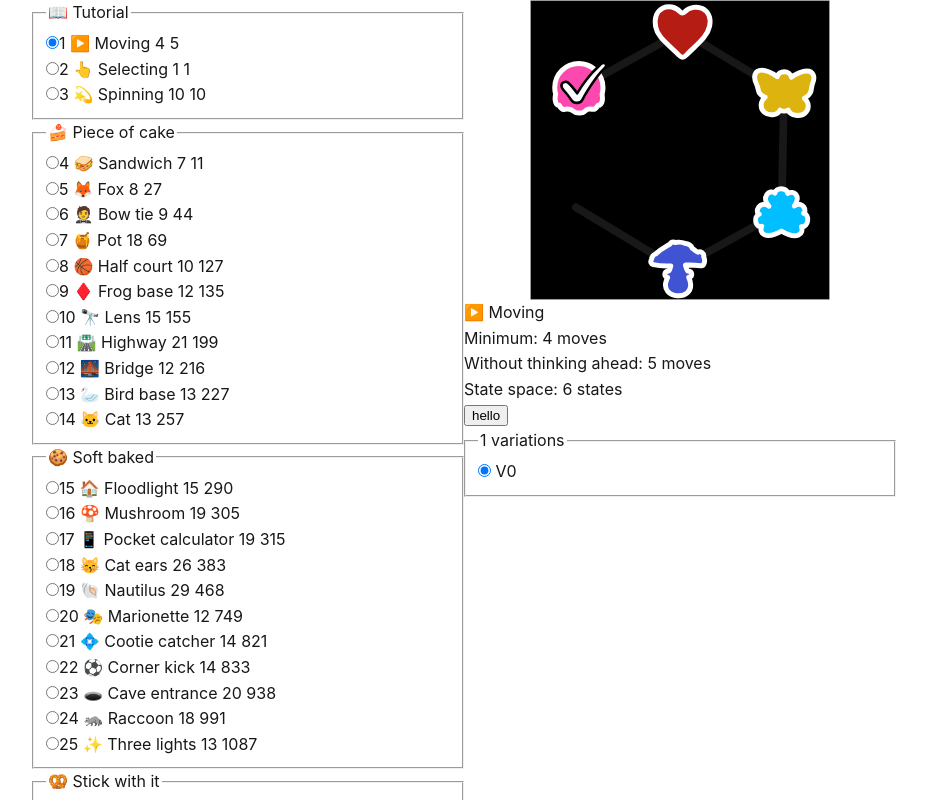
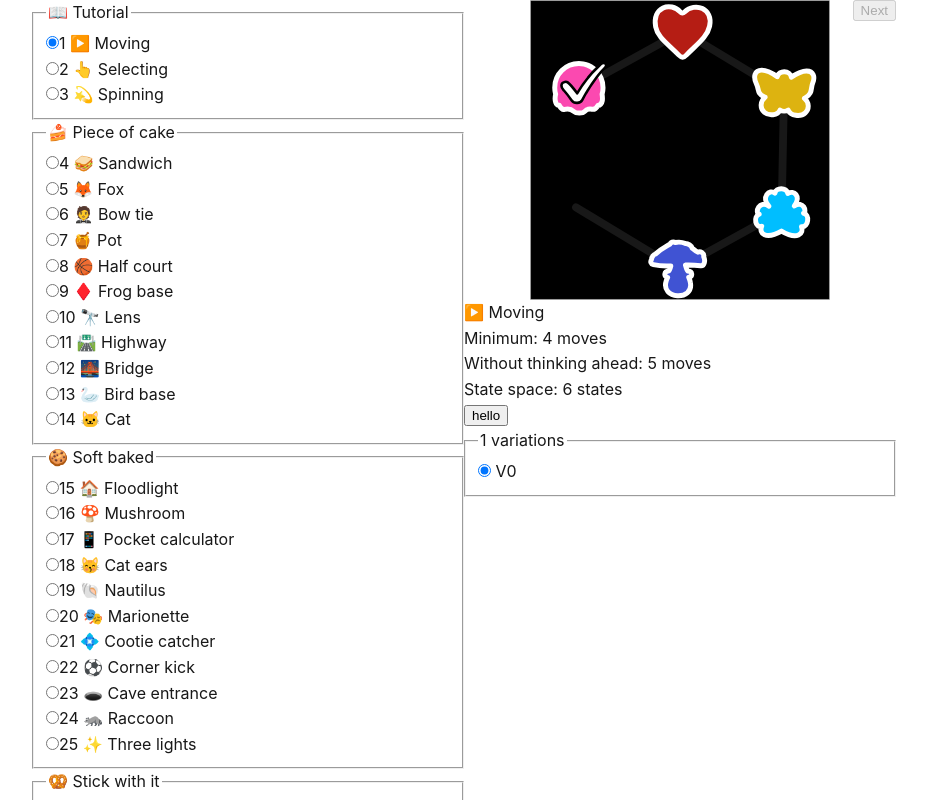
Before and after one commit to evashort/bead-puzzle, a Vue app: page / in a window 1280 px wide. Shown: the whole page, without its empty margins (176-1103 px from the left). Built offline with nearby package versions, Linux system fonts and the light colour scheme.

Commit message:
make next level button work

```diff
--- a/src/App.vue
+++ b/src/App.vue
@@ -4,7 +4,7 @@ import Switcher from './components/Switcher.vue';
 
 <template>
   <div style="height: 100vh;">
-    <Switcher startingId="pGA="/>
+    <Switcher/>
   </div>
 </template>
 
--- a/src/components/Game.vue
+++ b/src/components/Game.vue
@@ -33,7 +33,7 @@ export default {
     small: Boolean,
     buttonId: String,
   },
-  emits: ['update:beads'],
+  emits: ['update:won'],
   computed: {
     size() {
       return this.startingBeads.length + 1
@@ -493,7 +493,6 @@ export default {
     goForwardHelp() {
       let id = this.beads.indexOf(this.tail)
       this.beads[id] = this.hole
-      this.checkWin()
       this.animations[id] = 1 + this.animations[id] % 2
       this.oldBeads[id] = this.tail
       this.chosenTail = null
@@ -588,7 +587,6 @@ export default {
         this.history.pop()
         let id = this.beads.indexOf(this.hole)
         this.beads[id] = this.tail
-        this.checkWin()
         this.animations[id] = 3 + this.animations[id] % 2
         this.oldBeads[id] = this.hole
         if (this.history[0] == this.tail) {
@@ -759,9 +757,6 @@ export default {
       this.clickTarget = null
       this.history[this.history.length - 1] = this.hole
     },
-    checkWin() {
-      this.$emit('update:beads', [...this.beads])
-    },
   },
   watch: {
     startingBeads: {
@@ -776,7 +771,6 @@ export default {
         this.history = [hole, hole]
         this.chosenTail = null
         this.clickTarget = null
-        this.checkWin()
       },
       immediate: true,
     },
@@ -789,6 +783,9 @@ export default {
 
         this.animations = newAnimations
       }
+    },
+    won(newWon, oldWon) {
+      this.$emit('update:won', newWon)
     },
   },
 }
--- a/src/components/Switcher.vue
+++ b/src/components/Switcher.vue
@@ -24,27 +24,19 @@ export default {
       start = group.stop
     }
 
-    let idGraphs = {}
-    for (let graph of graphData.graphs) {
-      idGraphs[graph.id] = graph
-    }
-
     return {
-      id: this.startingId,
+      graphIndex: 0,
       variation: 0,
       groups: groups,
       graphs: graphData.graphs,
-      idGraphs: idGraphs,
-      beads: [],
       gameFocused: false,
     }
   },
   props: {
-    startingId: String,
   },
   computed: {
     graph() {
-      return this.idGraphs[this.id]
+      return this.graphs[this.graphIndex]
     },
     nodes() {
       return this.graph.nodes
@@ -98,17 +90,31 @@ export default {
 ### Keyboard
 1. Select **Up arrow** or **W** to move the beads around the loop.
 `,
-      }[this.id]
+      }[this.graph.id]
     },
   },
   methods: {
     onFocus(event) {
-      let gameButton = document.getElementById('gameArea')
-      this.gameFocused = gameButton.contains(event.target)
+      let nextButton = document.getElementById('nextButton')
+      if (nextButton.contains(event.target)) {
+        return
+      }
+
+      let gameArea = document.getElementById('gameArea')
+      this.gameFocused = gameArea.contains(event.target)
     },
+    nextLevel() {
+      this.graphIndex++
+      document.getElementById('gameButton').focus()
+    },
+    wonChanged(won) {
+      if (won) {
+        this.graph.won = true
+      }
+    }
   },
   watch: {
-    id(newId, oldId) {
+    graphIndex(newGraphIndex, oldGraphIndex) {
       this.variation = 0
     },
   },
@@ -126,14 +132,14 @@ export default {
         >
           <input
             type="radio"
-            :value="graph.id"
-            v-model="id"
+            :value="group.start + j"
+            v-model="graphIndex"
             :id="`level-${group.start + j}`"
             name="level"
           />
           <label :for="`level-${group.start + j}`">
-            {{group.start + j + 1}} {{graph.name || graph.id}}
-            {{graph.distance}} {{Math.round(graph.difficulty)}}
+            {{group.start + j + 1}}
+            {{graph.name || graph.id}}{{graph.won ? ' ✅' : ''}}
           </label>
           <br/>
         </template>
@@ -141,8 +147,21 @@ export default {
     </div>
     <div class="game" id="gameArea">
       <Markdown v-if="gameFocused" class="instructions" :source="instructions" />
-      <Game :startingBeads="startingBeads" :edges="edges" :small="!gameFocused" buttonId="gameButton"/>
-      <button v-if="gameFocused" :class="{next: true, tutorial: this.instructions}">Next</button>
+      <Game
+        :startingBeads="startingBeads"
+        :edges="edges"
+        :small="!gameFocused"
+        buttonId="gameButton"
+        @update:won="wonChanged"
+      />
+      <button
+        id="nextButton"
+        @click="nextLevel"
+        :class="{next: true, tutorial: instructions}"
+        :disabled="!graph.won || graphIndex >= graphs.length - 1"
+      >
+        Next{{graph.won && graphIndex < graphs.length - 1 ? `: Level ${graphIndex + 2} ${graphs[graphIndex + 1].name}` : ''}}
+      </button>
     </div>
     <div class="info">
       {{graph.name}}<br/>
@@ -215,12 +234,21 @@ export default {
   grid-area: instructions;
 }
 .next {
+  grid-area: next;
   height: 5rem;
   margin-top: -5rem;
 }
 .next.tutorial {
   margin-top: 0;
 }
+.small .next {
+  position: absolute;
+  right: 0;
+  top: 0;
+  height: auto;
+  margin-top: 0;
+  max-width: 7rem;
+}
 .info {
   grid-area: info;
   overflow-y: auto;
```
